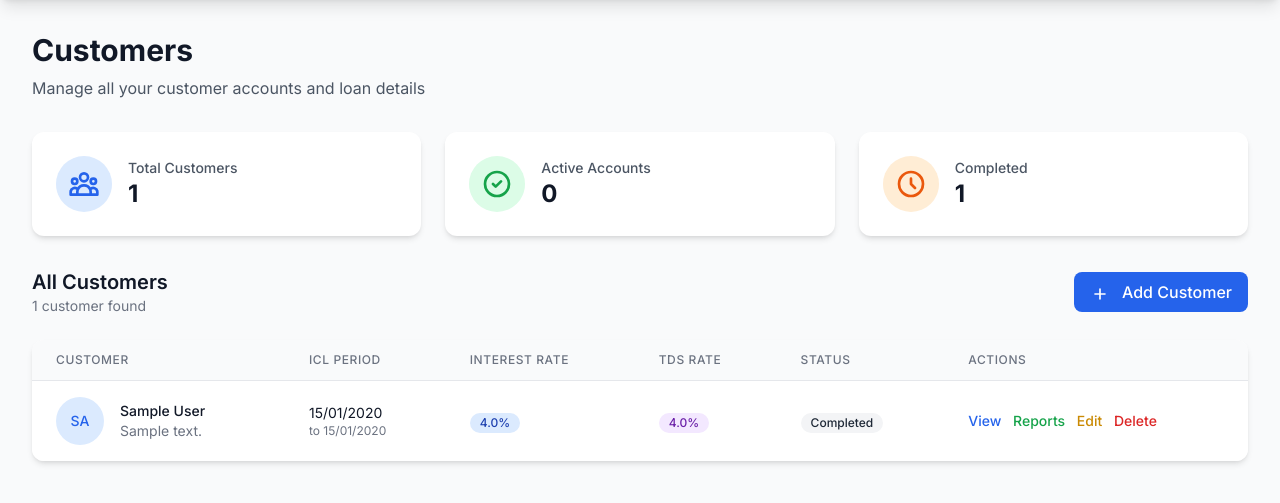
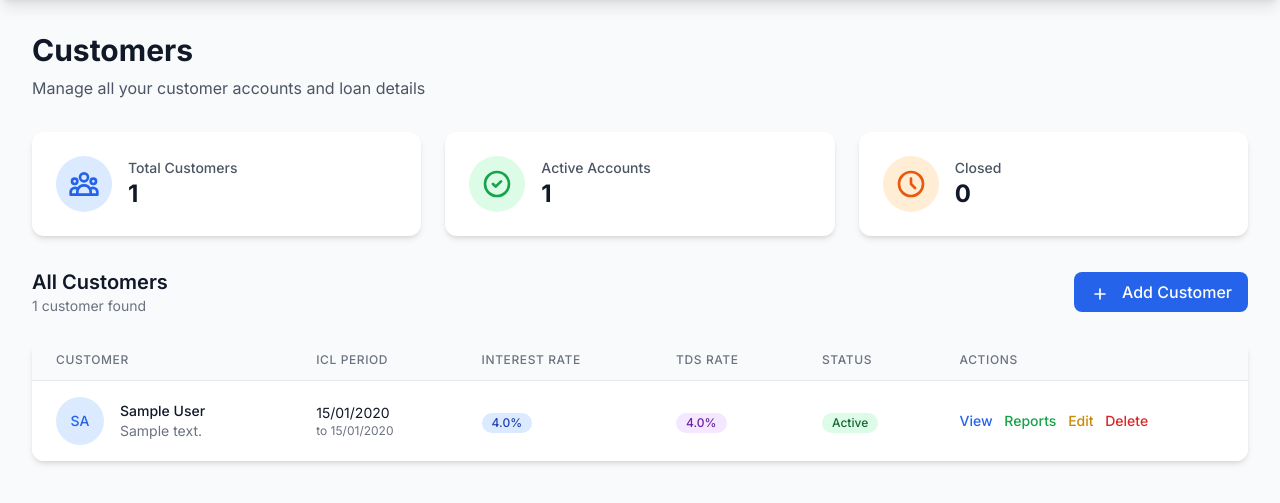
Before and after one commit to Ashmit12092000/ICL_Ledger, a Flask app: page /customers in a window 1280 px wide. Shown: the part 65-568 px from the top of the page. Run offline with Flask 3, Linux system fonts and the light colour scheme; the visitor is signed in with stand-in values (Sample User, id 1); tables that the repository leaves empty hold one stand-in row (values such as "Sample post"); some libraries are stand-ins or nearby versions.

Commit message:
Update customers.html

```diff
--- a/templates/customers.html
+++ b/templates/customers.html
@@ -34,7 +34,7 @@
                 </div>
                 <div class="ml-4">
                     <p class="text-sm font-medium text-gray-600">Active Accounts</p>
-                    <p class="text-2xl font-bold text-gray-900">{{ customers|selectattr('icl_end_date', 'none')|list|length }}</p>
+                    <p class="text-2xl font-bold text-gray-900">{{ customers|selectattr('status', 'equalto', 'active')|list|length }}</p>
                 </div>
             </div>
         </div>
@@ -47,8 +47,8 @@
                     </svg>
                 </div>
                 <div class="ml-4">
-                    <p class="text-sm font-medium text-gray-600">Completed</p>
-                    <p class="text-2xl font-bold text-gray-900">{{ customers|selectattr('icl_end_date', 'defined')|list|length }}</p>
+                    <p class="text-sm font-medium text-gray-600">Closed</p>
+                    <p class="text-2xl font-bold text-gray-900">{{ customers|selectattr('status', 'equalto', 'closed')|list|length }}</p>
                 </div>
             </div>
         </div>
@@ -118,13 +118,27 @@
                             </span>
                         </td>
                         <td class="px-6 py-4 whitespace-nowrap">
-                            {% if customer.icl_end_date %}
+                            {% if customer.status == 'active' %}
+                            <span class="inline-flex items-center px-2.5 py-0.5 rounded-full text-xs font-medium bg-green-100 text-green-800">
+                                Active
+                            </span>
+                            {% elif customer.status == 'overdue' %}
+                            <span class="inline-flex items-center px-2.5 py-0.5 rounded-full text-xs font-medium bg-yellow-100 text-yellow-800">
+                                Overdue
+                                {% if customer.overdue_days > 0 %}({{ customer.overdue_days }} days){% endif %}
+                            </span>
+                            {% elif customer.status == 'npa' %}
+                            <span class="inline-flex items-center px-2.5 py-0.5 rounded-full text-xs font-medium bg-red-100 text-red-800">
+                                NPA
+                                {% if customer.overdue_days > 0 %}({{ customer.overdue_days }} days){% endif %}
+                            </span>
+                            {% elif customer.status == 'closed' %}
                             <span class="inline-flex items-center px-2.5 py-0.5 rounded-full text-xs font-medium bg-gray-100 text-gray-800">
-                                Completed
+                                Closed
                             </span>
                             {% else %}
-                            <span class="inline-flex items-center px-2.5 py-0.5 rounded-full text-xs font-medium bg-green-100 text-green-800">
-                                Active
+                            <span class="inline-flex items-center px-2.5 py-0.5 rounded-full text-xs font-medium bg-blue-100 text-blue-800">
+                                {{ customer.status | title }}
                             </span>
                             {% endif %}
                         </td>
```
